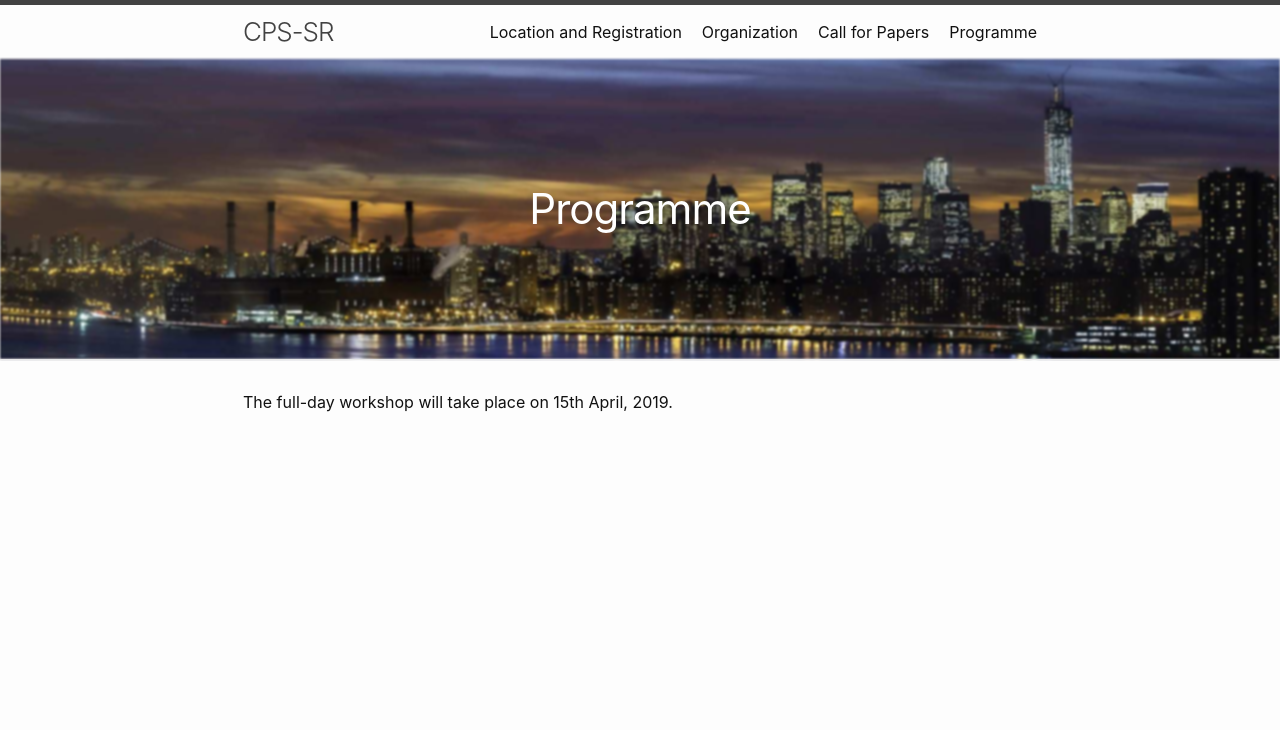
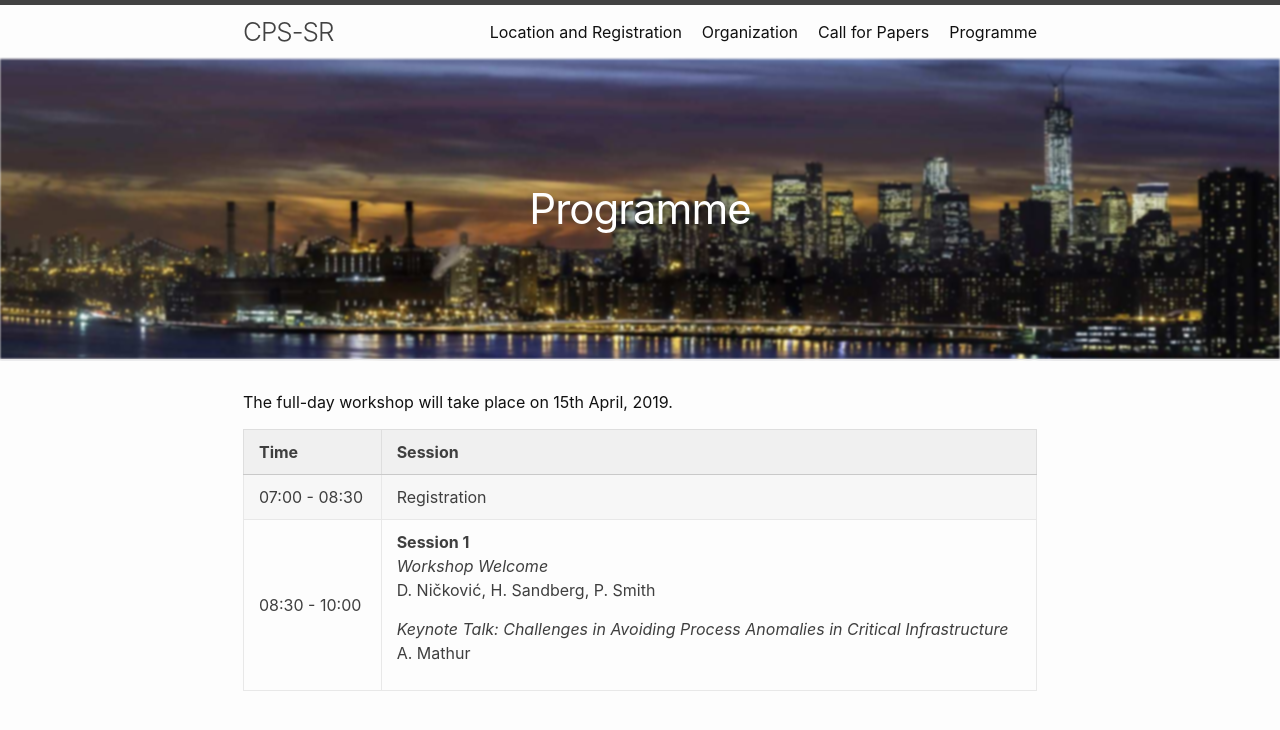
Before and after one commit to ait-csr/cps-sr, a Jekyll site: the page built from programme.md, in a window 1280 px wide. Shown: the top 730 px of the page. Built offline with Jekyll 4.4.1, drawn with Linux system fonts in a browser that asks for light colours.

Commit message:
Trying to add table of agenda.

```diff
--- a/programme.md
+++ b/programme.md
@@ -8,3 +8,26 @@ permalink: /programme/
 ---
 
 The full-day workshop will take place on 15th April, 2019.
+
+<table style="width:100%">
+ <tr>
+   <th>Time</th>
+   <th>Session</th>
+ </tr>
+ <tr>
+   <td>07:00 - 08:30</td>
+   <td>Registration</td>
+ </tr>
+ <tr>
+   <td>08:30 - 10:00</td>
+   <td>
+   <b>Session 1</b>
+   <p><em>Workshop Welcome</em><br>
+   D. Ničković, H. Sandberg, P. Smith
+   </p>
+   <p><em>Keynote Talk: Challenges in Avoiding Process Anomalies in Critical Infrastructure</em><br>
+   A. Mathur
+   </p>
+   </td>
+ </tr>
+</table>
```
